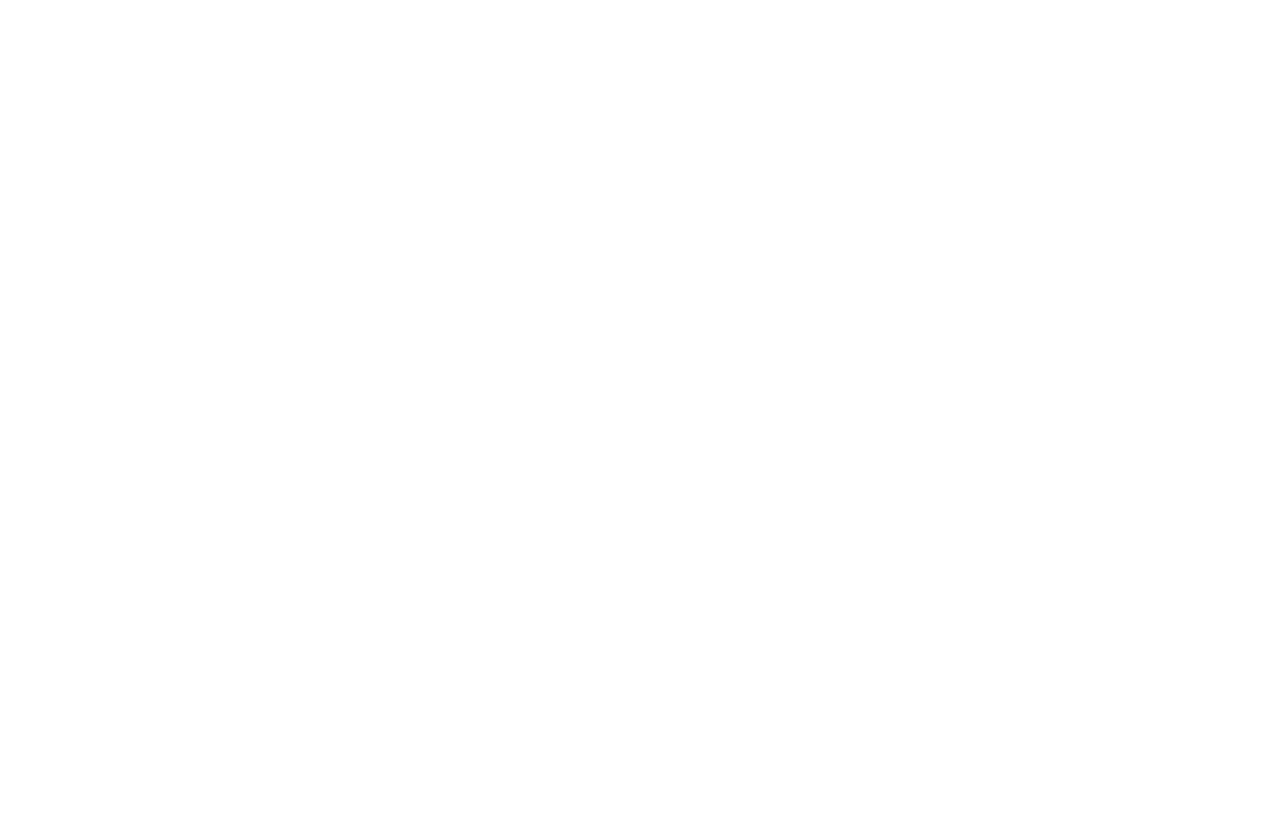
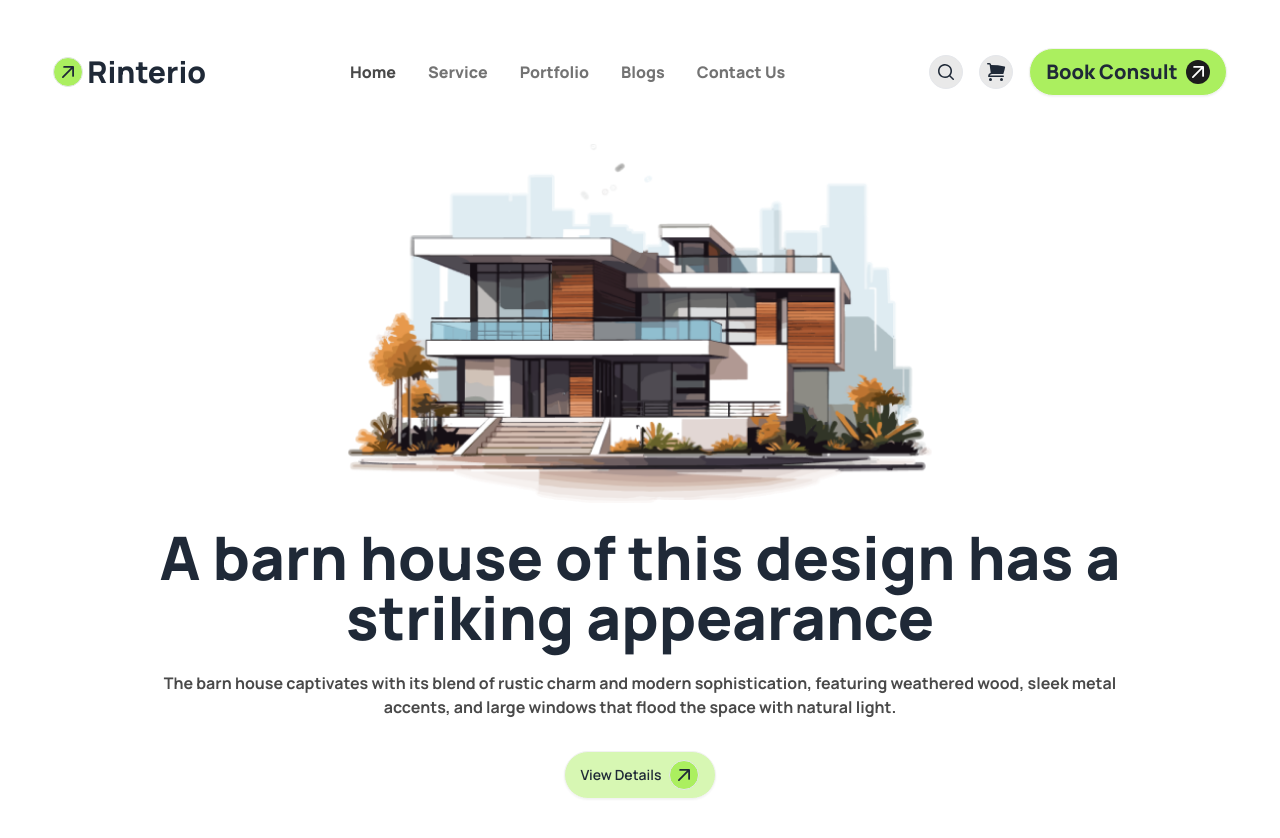
Before and after one commit to Unumongmarmahub/reset-9-third-assingment, a plain HTML site: page index.html in a window 1280 px wide. Before the commit the page ends 800 px from the top, so only its background shows below. Drawn offline with nearby package versions, Linux system fonts and the light colour scheme.

Commit message:
added banner section with responsive

```diff
--- a/index.html
+++ b/index.html
@@ -3,7 +3,7 @@
   <head>
     <meta charset="UTF-8" />
     <meta name="viewport" content="width=device-width, initial-scale=1.0" />
-    <title>Document</title>
+    <title>Architecture</title>
     <!-- google font  -->
     <link rel="preconnect" href="https://fonts.googleapis.com" />
     <link rel="preconnect" href="https://fonts.gstatic.com" crossorigin />
@@ -25,7 +25,141 @@
     <!-- tailwind cdn -->
     <script src="https://cdn.tailwindcss.com"></script>
   </head>
-  <body>
+  <body class="font-manrope">
+    <header>
+      <!-- start navbar section  -->
+      <section>
+        <nav class="w-11/12 mx-auto flex justify-between items-center my-12">
+          <div class="flex items-center gap-1 justify-center">
+            <div class="bg-[#ABEF5F] rounded-full border p-0.5">
+              <svg
+                xmlns="http://www.w3.org/2000/svg"
+                viewBox="0 0 20 20"
+                fill="currentColor"
+                class="size-6"
+              >
+                <path
+                  fill-rule="evenodd"
+                  d="M5.22 14.78a.75.75 0 0 0 1.06 0l7.22-7.22v5.69a.75.75 0 0 0 1.5 0v-7.5a.75.75 0 0 0-.75-.75h-7.5a.75.75 0 0 0 0 1.5h5.69l-7.22 7.22a.75.75 0 0 0 0 1.06Z"
+                  clip-rule="evenodd"
+                />
+              </svg>
+            </div>
 
+            <h3 class="text-3xl font-extrabold">Rinterio</h3>
+          </div>
+          <div class="">
+            <ul class="lg:flex items-center gap-8 cursor-pointer hidden">
+              <li class="text-[#494949] font-extrabold">Home</li>
+              <li class="text-[#737373] font-extrabold">Service</li>
+              <li class="text-[#737373] font-extrabold">Portfolio</li>
+              <li class="text-[#737373] font-extrabold">Blogs</li>
+              <li class="text-[#737373] font-extrabold">Contact Us</li>
+            </ul>
+          </div>
+          <div class="lg:flex items-center gap-4 hidden">
+            <div class="bg-[#E9E9E9] rounded-full p-1.5 border">
+              <svg
+                xmlns="http://www.w3.org/2000/svg"
+                viewBox="0 0 20 20"
+                fill="currentColor"
+                class="size-5"
+              >
+                <path
+                  fill-rule="evenodd"
+                  d="M9 3.5a5.5 5.5 0 1 0 0 11 5.5 5.5 0 0 0 0-11ZM2 9a7 7 0 1 1 12.452 4.391l3.328 3.329a.75.75 0 1 1-1.06 1.06l-3.329-3.328A7 7 0 0 1 2 9Z"
+                  clip-rule="evenodd"
+                />
+              </svg>
+            </div>
+            <div class="bg-[#E9E9E9] rounded-full p-1.5 border">
+              <svg
+                xmlns="http://www.w3.org/2000/svg"
+                viewBox="0 0 20 20"
+                fill="currentColor"
+                class="size-5"
+              >
+                <path
+                  d="M1 1.75A.75.75 0 0 1 1.75 1h1.628a1.75 1.75 0 0 1 1.734 1.51L5.18 3a65.25 65.25 0 0 1 13.36 1.412.75.75 0 0 1 .58.875 48.645 48.645 0 0 1-1.618 6.2.75.75 0 0 1-.712.513H6a2.503 2.503 0 0 0-2.292 1.5H17.25a.75.75 0 0 1 0 1.5H2.76a.75.75 0 0 1-.748-.807 4.002 4.002 0 0 1 2.716-3.486L3.626 2.716a.25.25 0 0 0-.248-.216H1.75A.75.75 0 0 1 1 1.75ZM6 17.5a1.5 1.5 0 1 1-3 0 1.5 1.5 0 0 1 3 0ZM15.5 19a1.5 1.5 0 1 0 0-3 1.5 1.5 0 0 0 0 3Z"
+                />
+              </svg>
+            </div>
+            <button
+              class="btn bg-[#ABEF5F] font-extrabold rounded-3xl text-[20px]"
+            >
+              Book Consult
+              <svg
+                xmlns="http://www.w3.org/2000/svg"
+                viewBox="0 0 20 20"
+                fill="currentColor"
+                class="size-6 bg-[#1C1C1C] rounded-full text-white"
+              >
+                <path
+                  fill-rule="evenodd"
+                  d="M5.22 14.78a.75.75 0 0 0 1.06 0l7.22-7.22v5.69a.75.75 0 0 0 1.5 0v-7.5a.75.75 0 0 0-.75-.75h-7.5a.75.75 0 0 0 0 1.5h5.69l-7.22 7.22a.75.75 0 0 0 0 1.06Z"
+                  clip-rule="evenodd"
+                />
+              </svg>
+            </button>
+          </div>
+          <div class="bg-[#E9E9E9] rounded-full p-2 lg:hidden">
+            <svg
+              xmlns="http://www.w3.org/2000/svg"
+              viewBox="0 0 20 20"
+              fill="currentColor"
+              class="size-5"
+            >
+              <path
+                fill-rule="evenodd"
+                d="M2 4.75A.75.75 0 0 1 2.75 4h14.5a.75.75 0 0 1 0 1.5H2.75A.75.75 0 0 1 2 4.75ZM2 10a.75.75 0 0 1 .75-.75h14.5a.75.75 0 0 1 0 1.5H2.75A.75.75 0 0 1 2 10Zm0 5.25a.75.75 0 0 1 .75-.75h14.5a.75.75 0 0 1 0 1.5H2.75a.75.75 0 0 1-.75-.75Z"
+                clip-rule="evenodd"
+              />
+            </svg>
+          </div>
+        </nav>
+        <!-- end navbar section  -->
+        <!-- ----------------------------------------------------------->
+        <!-- start banner section  -->
+        <section>
+          <div class="w-11/12 mx-auto mb-20">
+            <div class="w-full">
+              <img class="w-1/2 mx-auto" src="./assets/banner.png" alt="" />
+            </div>
+            <h1 class="text-center lg:text-6xl text-2xl font-extrabold my-6">
+              A barn house of this design has a <br />
+              striking appearance
+            </h1>
+            <p class="text-center lg:text-[16px] text-[14px] font-bold text-[#494949]">
+              The barn house captivates with its blend of rustic charm and
+              modern sophistication, featuring weathered wood, sleek metal
+              <br />
+              accents, and large windows that flood the space with natural
+              light.
+            </p>
+            <div class="text-center mt-8">
+              <button class="btn bg-[#acef5f79] rounded-3xl max-sm:w-3/4">
+                View Details
+                <div class="bg-[#ABEF5F] rounded-full border p-0.5">
+                  <svg
+                    xmlns="http://www.w3.org/2000/svg"
+                    viewBox="0 0 20 20"
+                    fill="currentColor"
+                    class="size-6"
+                  >
+                    <path
+                      fill-rule="evenodd"
+                      d="M5.22 14.78a.75.75 0 0 0 1.06 0l7.22-7.22v5.69a.75.75 0 0 0 1.5 0v-7.5a.75.75 0 0 0-.75-.75h-7.5a.75.75 0 0 0 0 1.5h5.69l-7.22 7.22a.75.75 0 0 0 0 1.06Z"
+                      clip-rule="evenodd"
+                    />
+                  </svg>
+                </div>
+              </button>
+            </div>
+          </div>
+        </section>
+
+        <!-- end banner section  -->
+      </section>
+    </header>
   </body>
 </html>
```
